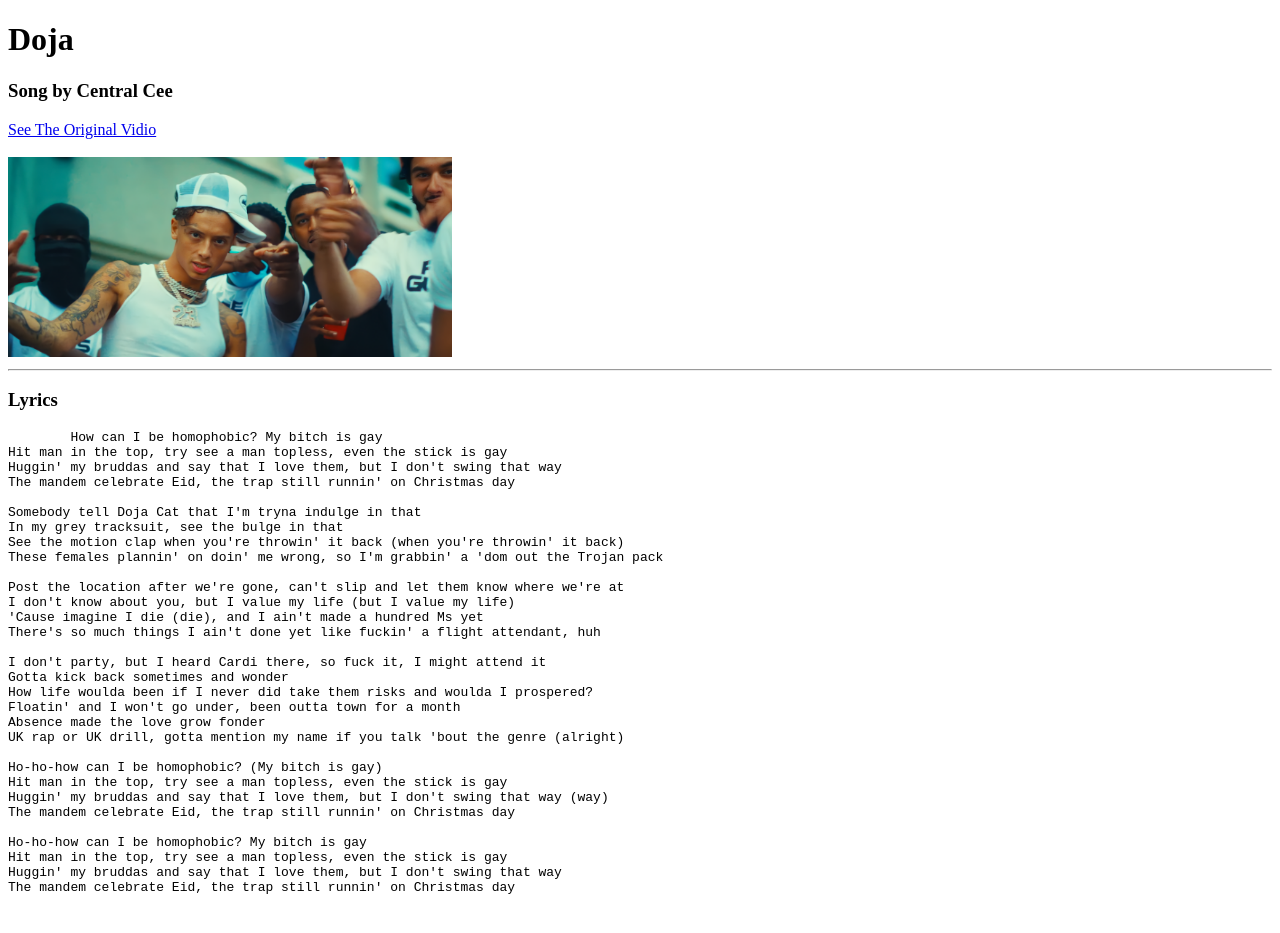
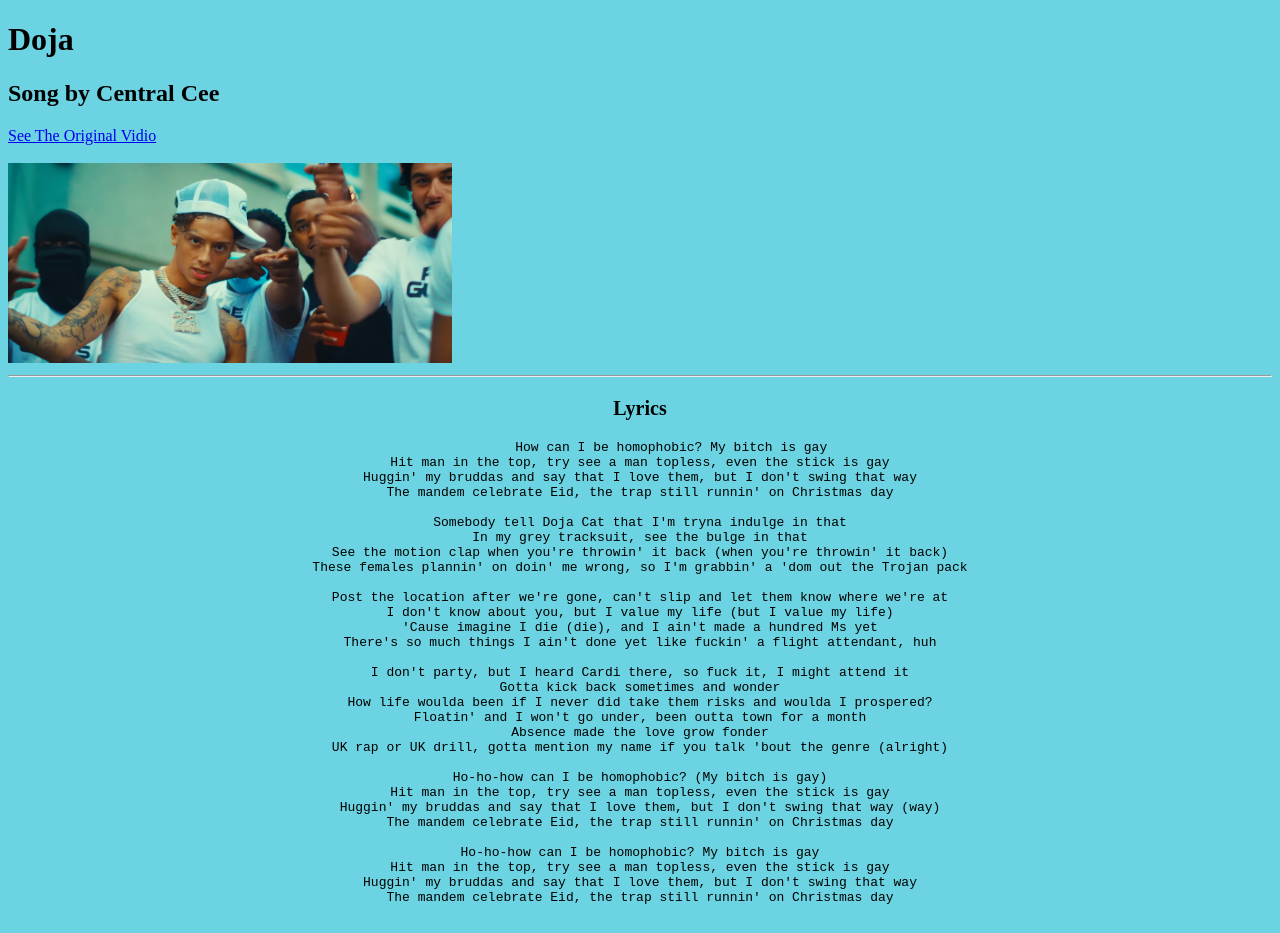
Before and after one commit to Nyk21/Project1.github.io, a plain HTML site: page Website/lyrics 2.html in a window 1280 px wide. Drawn offline with Linux system fonts and the light colour scheme.

Commit message:
Update lyrics 2.html

```diff
--- a/Website/lyrics 2.html
+++ b/Website/lyrics 2.html
@@ -4,10 +4,19 @@
     <meta charset="UTF-8">
     <meta name="viewport" content="width=device-width, initial-scale=1.0">
     <title>Central cee - Doja</title>
+    <style>
+        body{background-color: rgb(107, 211, 225);}
+        hr{color: #ffffff;}
+        pre {text-align: center;}
+        h3 {text-align: center;}
+        h3 {font-size: 20px;}
+
+    </style>
+
 </head>
 <body>
     <h1>Doja</h1>
-    <h3>Song by Central Cee</h3>
+    <h2>Song by Central Cee</h2 >
     <a
     href="https://www.youtube.com/watch?v=_VuJA-VQRcY"
     target="_blank"
@@ -26,8 +35,9 @@
 
 
     <hr>
+
     <h3>Lyrics</h3>
-    <pre>
+    <pre >
         How can I be homophobic? My bitch is gay
 Hit man in the top, try see a man topless, even the stick is gay
 Huggin' my bruddas and say that I love them, but I don't swing that way
@@ -62,5 +72,6 @@
     </pre>
 
 
+
 </body>
 </html>
```
